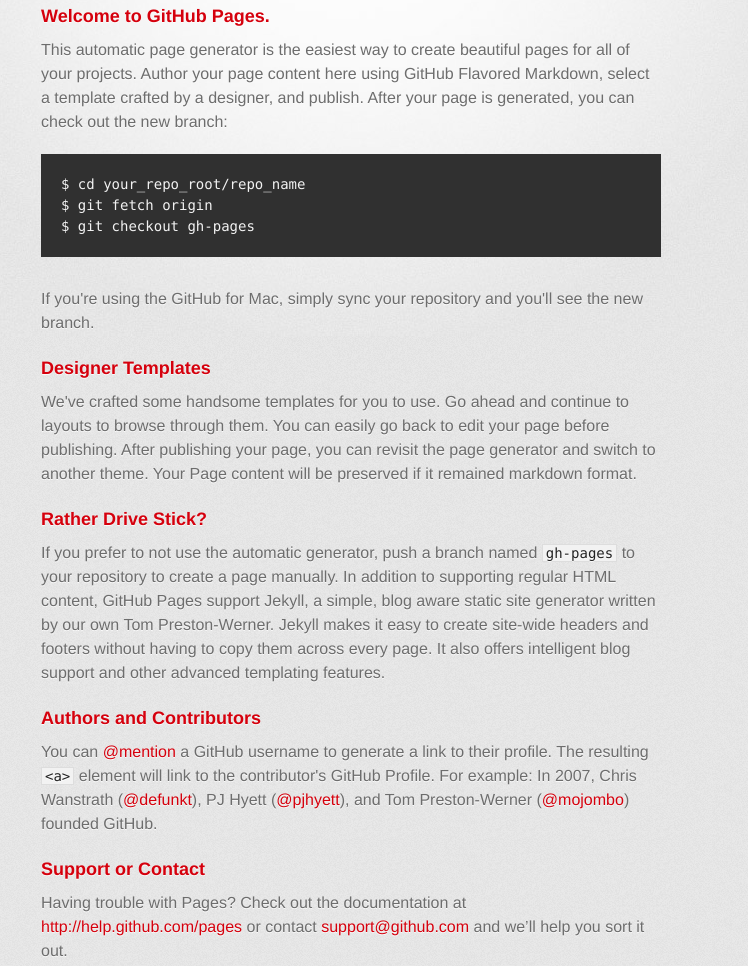
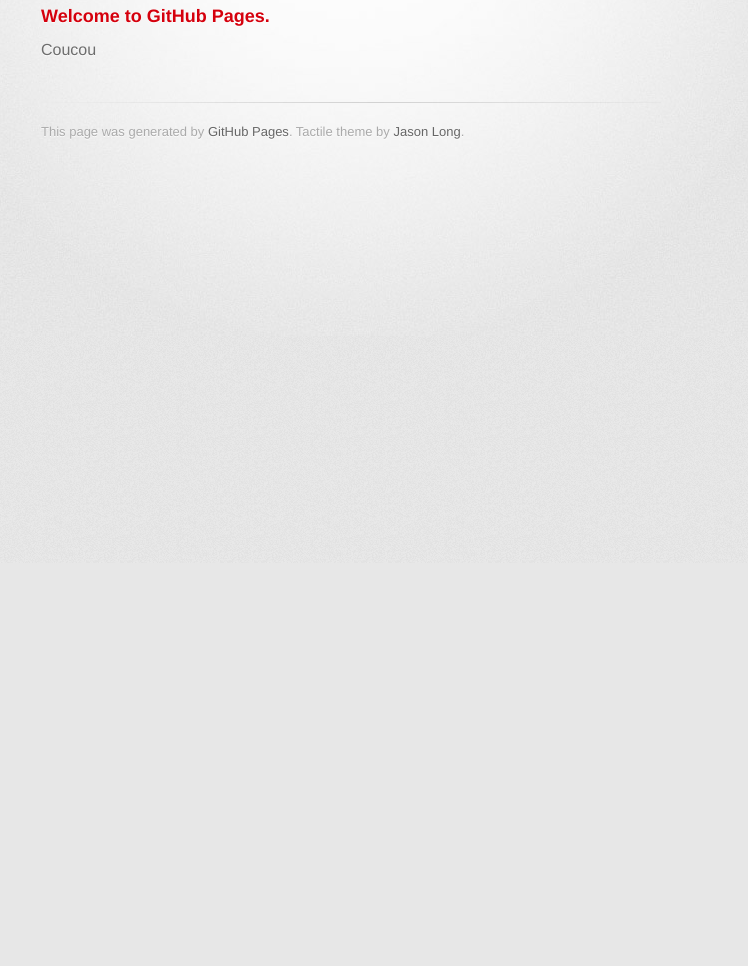
Before and after one commit to squkall/squkall.github.io, a plain HTML site: page index.html in a window 1280 px wide. Shown: the part 237-1203 px from the top of the page, without its empty margins (289-1037 px from the left). After the commit the page ends 800 px from the top, so only its background shows below. Drawn offline with Linux system fonts and the light colour scheme; a web font is replaced by a local one.

Commit message:
﻿Première modification(Suppression contenu + ajout /coucou/)# Please enter the commit message for your changes. Lines starting

```diff
--- a/index.html
+++ b/index.html
@@ -32,34 +32,9 @@
           <h3>
 <a name="welcome-to-github-pages" class="anchor" href="#welcome-to-github-pages"><span class="octicon octicon-link"></span></a>Welcome to GitHub Pages.</h3>
 
-<p>This automatic page generator is the easiest way to create beautiful pages for all of your projects. Author your page content here using GitHub Flavored Markdown, select a template crafted by a designer, and publish. After your page is generated, you can check out the new branch:</p>
-
-<pre><code>$ cd your_repo_root/repo_name
-$ git fetch origin
-$ git checkout gh-pages
-</code></pre>
-
-<p>If you're using the GitHub for Mac, simply sync your repository and you'll see the new branch.</p>
-
-<h3>
-<a name="designer-templates" class="anchor" href="#designer-templates"><span class="octicon octicon-link"></span></a>Designer Templates</h3>
-
-<p>We've crafted some handsome templates for you to use. Go ahead and continue to layouts to browse through them. You can easily go back to edit your page before publishing. After publishing your page, you can revisit the page generator and switch to another theme. Your Page content will be preserved if it remained markdown format.</p>
-
-<h3>
-<a name="rather-drive-stick" class="anchor" href="#rather-drive-stick"><span class="octicon octicon-link"></span></a>Rather Drive Stick?</h3>
-
-<p>If you prefer to not use the automatic generator, push a branch named <code>gh-pages</code> to your repository to create a page manually. In addition to supporting regular HTML content, GitHub Pages support Jekyll, a simple, blog aware static site generator written by our own Tom Preston-Werner. Jekyll makes it easy to create site-wide headers and footers without having to copy them across every page. It also offers intelligent blog support and other advanced templating features.</p>
-
-<h3>
-<a name="authors-and-contributors" class="anchor" href="#authors-and-contributors"><span class="octicon octicon-link"></span></a>Authors and Contributors</h3>
-
-<p>You can <a href="https://github.com/blog/821" class="user-mention">@mention</a> a GitHub username to generate a link to their profile. The resulting <code>&lt;a&gt;</code> element will link to the contributor's GitHub Profile. For example: In 2007, Chris Wanstrath (<a href="https://github.com/defunkt" class="user-mention">@defunkt</a>), PJ Hyett (<a href="https://github.com/pjhyett" class="user-mention">@pjhyett</a>), and Tom Preston-Werner (<a href="https://github.com/mojombo" class="user-mention">@mojombo</a>) founded GitHub.</p>
-
-<h3>
-<a name="support-or-contact" class="anchor" href="#support-or-contact"><span class="octicon octicon-link"></span></a>Support or Contact</h3>
-
-<p>Having trouble with Pages? Check out the documentation at <a href="http://help.github.com/pages">http://help.github.com/pages</a> or contact <a href="mailto:support@github.com">support@github.com</a> and we’ll help you sort it out.</p>
+<p>
+Coucou
+</p>
         </section>
 
         <footer>
```
